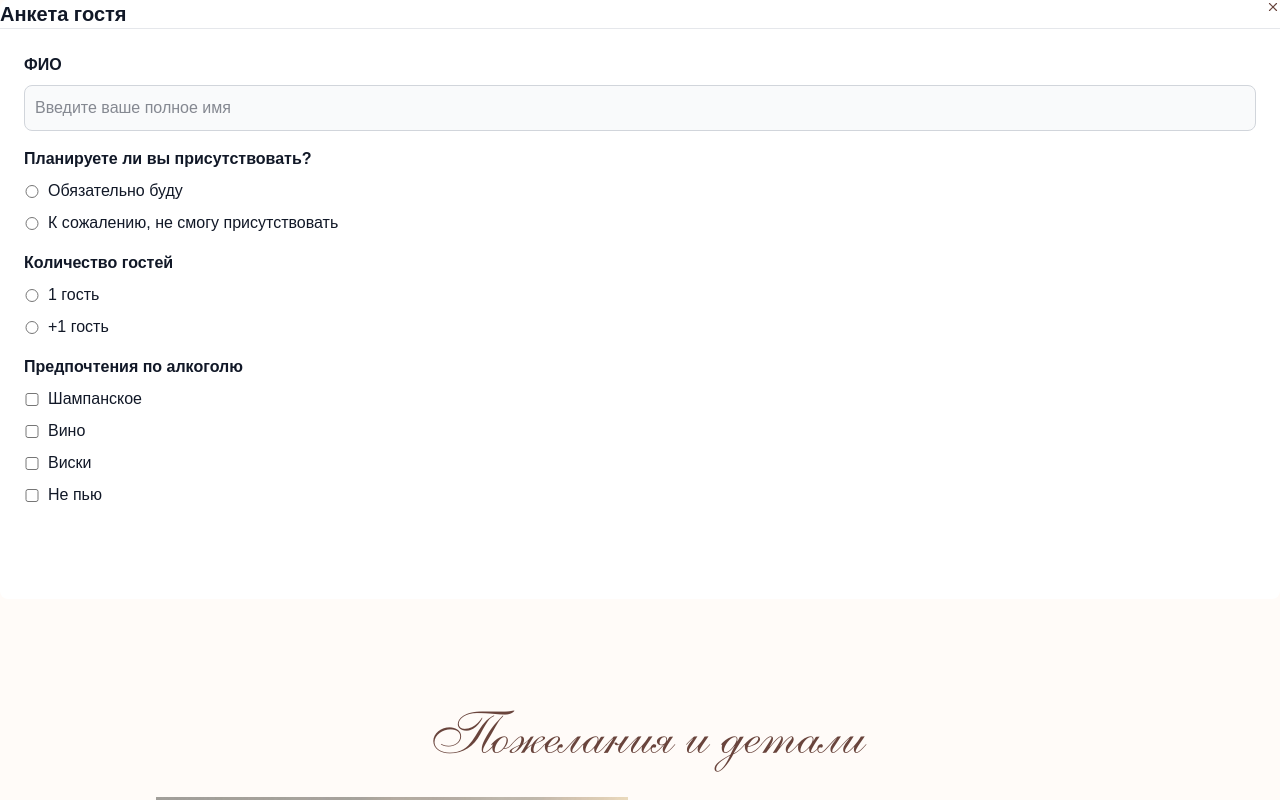
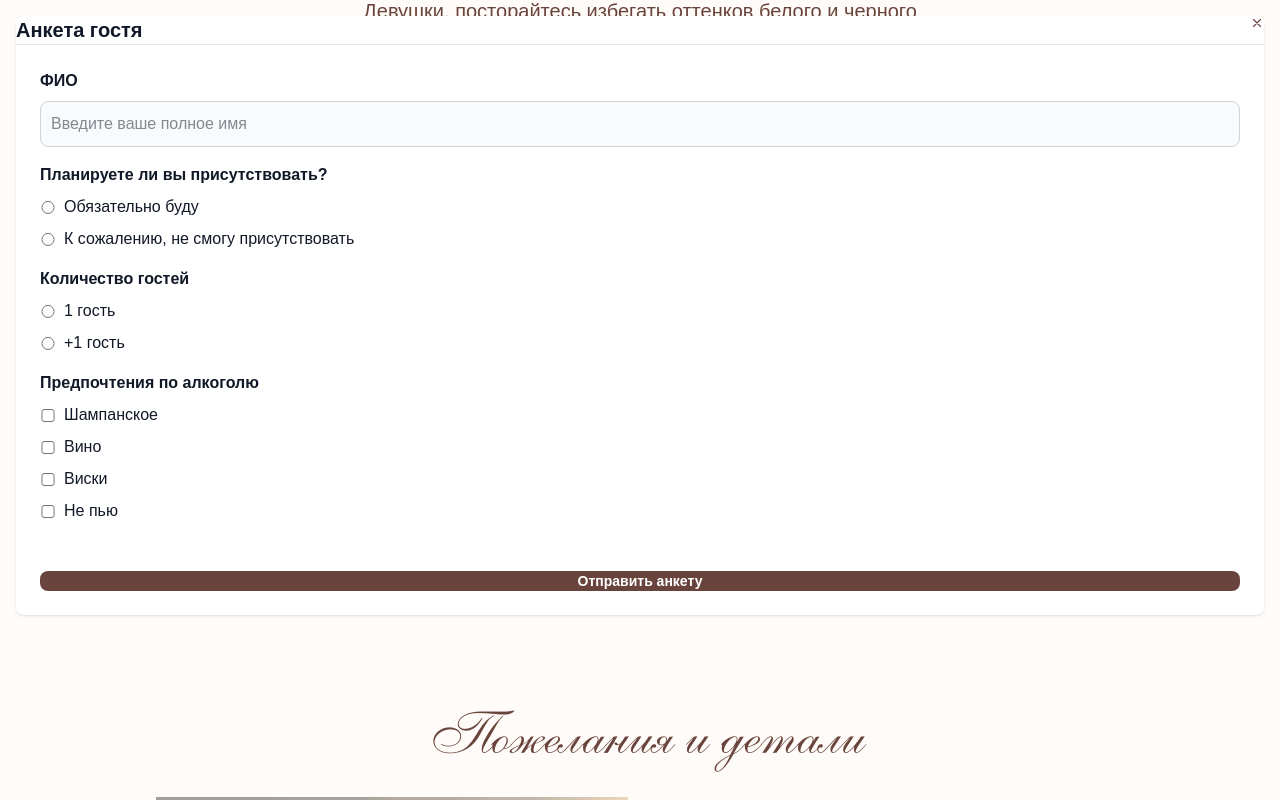
Before and after one commit to Cherkoz/wedding, a Next.js app: page / in a window 1280 px wide. Both pictures are taken after a click on the button "Заполнить анкету". Shown: the part 4457-5257 px from the top of the page. Built offline with nearby package versions, Linux system fonts and the light colour scheme.

Commit message:
update modal

```diff
--- a/app/components/modals/question-modal.tsx
+++ b/app/components/modals/question-modal.tsx
@@ -260,6 +260,7 @@ export function QuestionModal({ onClose }: QuestionModalProps) {
                         disabled={isPending}
                         onClick={submit}
                         className="w-full"
+                        color="brown"
                         // isProcessing={isPending}
                     >
                         Отправить анкету
--- a/app/theme/flowbite-theme.ts
+++ b/app/theme/flowbite-theme.ts
@@ -10,4 +10,12 @@ export const customTheme: CustomFlowbiteTheme = {
       brown: "outline outline-foreground text-foreground hover:opacity-80",
     }
   },
+  modal: {
+    root: {
+      base: "fixed inset-x-0 top-0 z-50 h-screen overflow-y-auto overflow-x-hidden md:inset-0 md:h-full [&>div]:p-0 md:[&>div]:p-4",
+    },
+    content: {
+      inner: "min-h-screen md:min-h-auto relative flex md:max-h-[90dvh] flex-col rounded-[0] md:rounded-lg bg-white shadow"
+    }
+  }
 };
```
